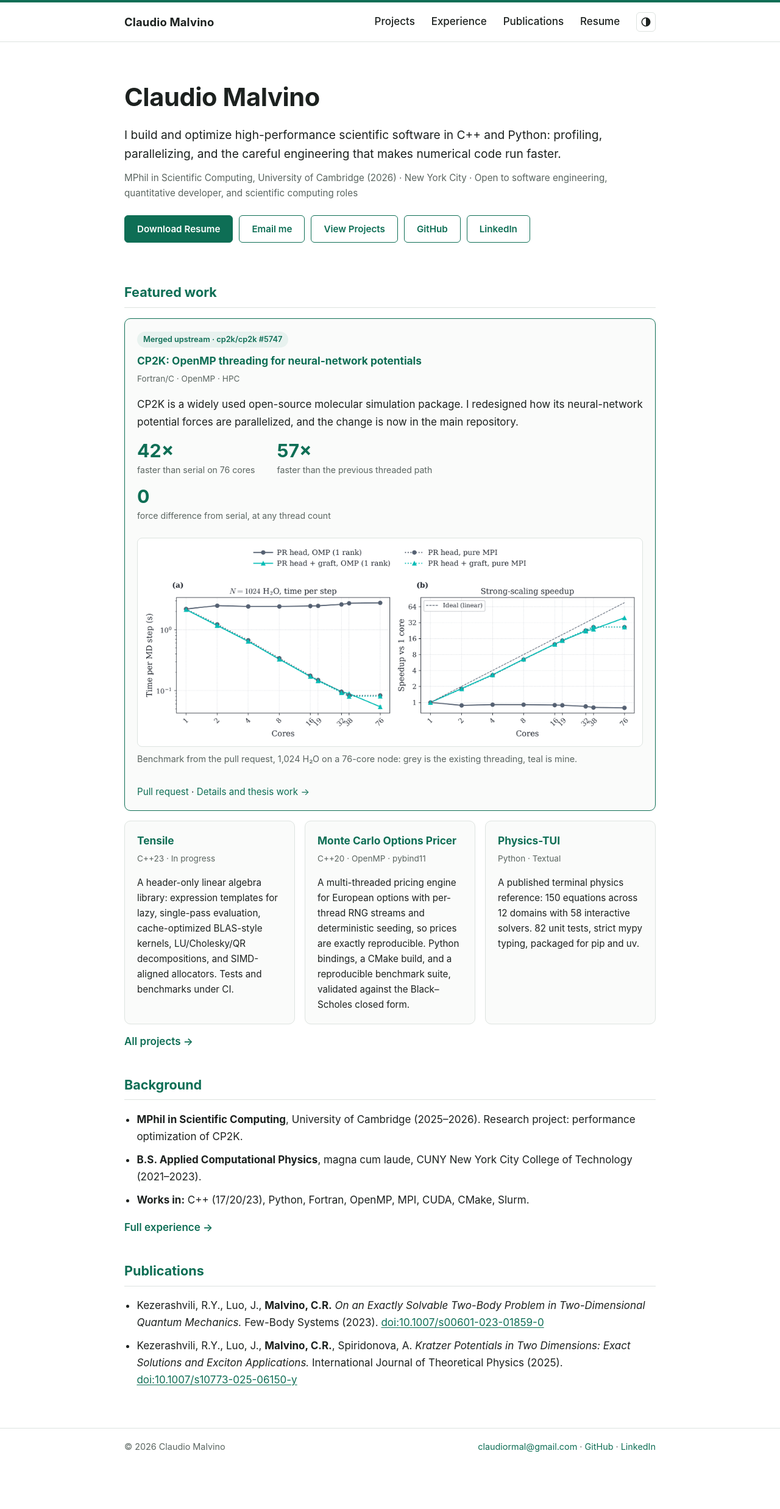
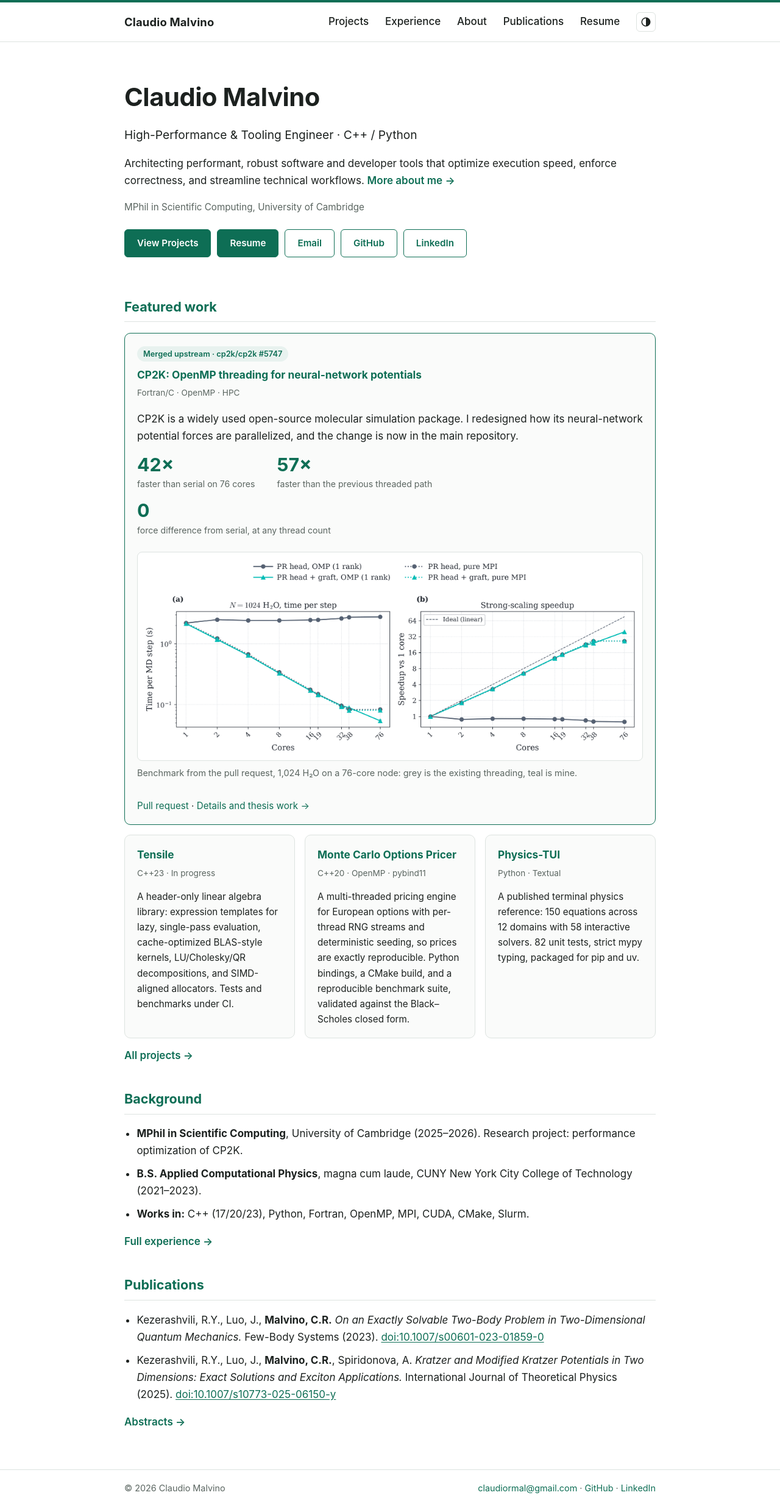
Before and after one commit to ClaudioRMalvino/claudiormalvino.github.io, a Jekyll site: the page built from index.html, in a window 1280 px wide. Shown: the whole page at 61% size. Built offline with Jekyll 4.4.1, drawn with Linux system fonts in a browser that asks for light colours; before the commit the page ends 2406 px from its top, so only the background shows below that.

Commit message:
Reworked the landing page, added abstracts to the publication page, added and wrote out the about me page, added a link to the about me page in the reworked summary in the hero.

```diff
--- a/_layouts/default.html
+++ b/_layouts/default.html
@@ -22,6 +22,7 @@
       <nav class="site-nav">
         <a href="{{ '/projects.html' | relative_url }}">Projects</a>
         <a href="{{ '/experience.html' | relative_url }}">Experience</a>
+        <a href="{{ '/about.html' | relative_url }}">About</a>
         <a href="{{ '/publications.html' | relative_url }}">Publications</a>
         <a href="{{ '/assets/Claudio-Malvino-Resume.pdf' | relative_url }}">Resume</a>
         <button class="theme-toggle" type="button" hidden>
--- a/assets/main.scss
+++ b/assets/main.scss
@@ -148,6 +148,11 @@ a:focus-visible {
   font-size: 1.2rem;
   max-width: 44em;
   margin: 0 0 10px;
+}
+
+.about-link {
+  white-space: nowrap;
+  font-weight: 600;
 }
 
 .meta-line {
@@ -381,6 +386,12 @@ pre {
   .hero { padding-top: 36px; }
   .hero h1 { font-size: 2rem; }
   .header-inner { flex-direction: column; gap: 8px; }
+  .site-nav {
+    display: flex;
+    flex-wrap: wrap;
+    justify-content: center;
+    row-gap: 4px;
+  }
   .site-nav a { margin: 0 7px; font-size: 0.95rem; }
   /* Pin the toggle to the header corner so the links keep one line */
   .header-inner { position: relative; }
--- a/index.html
+++ b/index.html
@@ -3,14 +3,24 @@ layout: default
 ---
 <section class="hero">
   <h1>Claudio Malvino</h1>
-  <p class="tagline">I build and optimize high-performance scientific software in C++ and Python: profiling, parallelizing, and the careful engineering that makes numerical code run faster.</p>
-  <p class="meta-line">MPhil in Scientific Computing, University of Cambridge (2026) · New York City · Open to software engineering, quantitative developer, and scientific computing roles</p>
+  <p class="tagline">High-Performance &amp; Tooling Engineer &middot; C++ / Python</p>
+
+  <p class="description">
+    Architecting performant, robust software and developer tools that optimize execution speed, enforce correctness, and streamline technical workflows.
+    <a class="about-link" href="{{ '/about.html' | relative_url }}">More about me →</a>
+  </p>
+
+  <p class="meta-line">
+    MPhil in Scientific Computing, University of Cambridge
+  </p>
+
   <div class="actions">
-    <a class="btn" href="/assets/Claudio-Malvino-Resume.pdf">Download Resume</a>
-    <a class="btn btn-outline" href="mailto:claudiormal@gmail.com">Email me</a>
-    <a class="btn btn-outline" href="/projects.html">View Projects</a>
-    <a class="btn btn-outline" href="https://github.com/ClaudioRMalvino">GitHub</a>
-    <a class="btn btn-outline" href="https://www.linkedin.com/in/claudiomalvino">LinkedIn</a>
+    <a class="btn btn-primary" href="#projects">View Projects</a>
+    <a class="btn btn-secondary" href="/assets/Claudio-Malvino-Resume.pdf">Resume</a>
+
+    <a class="btn btn-outline" href="mailto:claudiormal@gmail.com">Email</a>
+    <a class="btn btn-outline" href="https://github.com/ClaudioRMalvino" target="_blank" rel="noopener">GitHub</a>
+    <a class="btn btn-outline" href="https://www.linkedin.com/in/claudiomalvino" target="_blank" rel="noopener">LinkedIn</a>
   </div>
 </section>
 
@@ -66,6 +76,7 @@ layout: default
   <h2>Publications</h2>
   <ul class="pub-list">
     <li>Kezerashvili, R.Y., Luo, J., <strong>Malvino, C.R.</strong> <em>On an Exactly Solvable Two-Body Problem in Two-Dimensional Quantum Mechanics.</em> Few-Body Systems (2023). <a href="https://doi.org/10.1007/s00601-023-01859-0">doi:10.1007/s00601-023-01859-0</a></li>
-    <li>Kezerashvili, R.Y., Luo, J., <strong>Malvino, C.R.</strong>, Spiridonova, A. <em>Kratzer Potentials in Two Dimensions: Exact Solutions and Exciton Applications.</em> International Journal of Theoretical Physics (2025). <a href="https://doi.org/10.1007/s10773-025-06150-y">doi:10.1007/s10773-025-06150-y</a></li>
+    <li>Kezerashvili, R.Y., Luo, J., <strong>Malvino, C.R.</strong>, Spiridonova, A. <em>Kratzer and Modified Kratzer Potentials in Two Dimensions: Exact Solutions and Exciton Applications.</em> International Journal of Theoretical Physics (2025). <a href="https://doi.org/10.1007/s10773-025-06150-y">doi:10.1007/s10773-025-06150-y</a></li>
   </ul>
+  <p class="more-link"><a href="{{ '/publications.html' | relative_url }}">Abstracts →</a></p>
 </section>
```
Also changed, not shown: about.md (added, +40 -0 lines), publications.md (+11 -3 lines).
